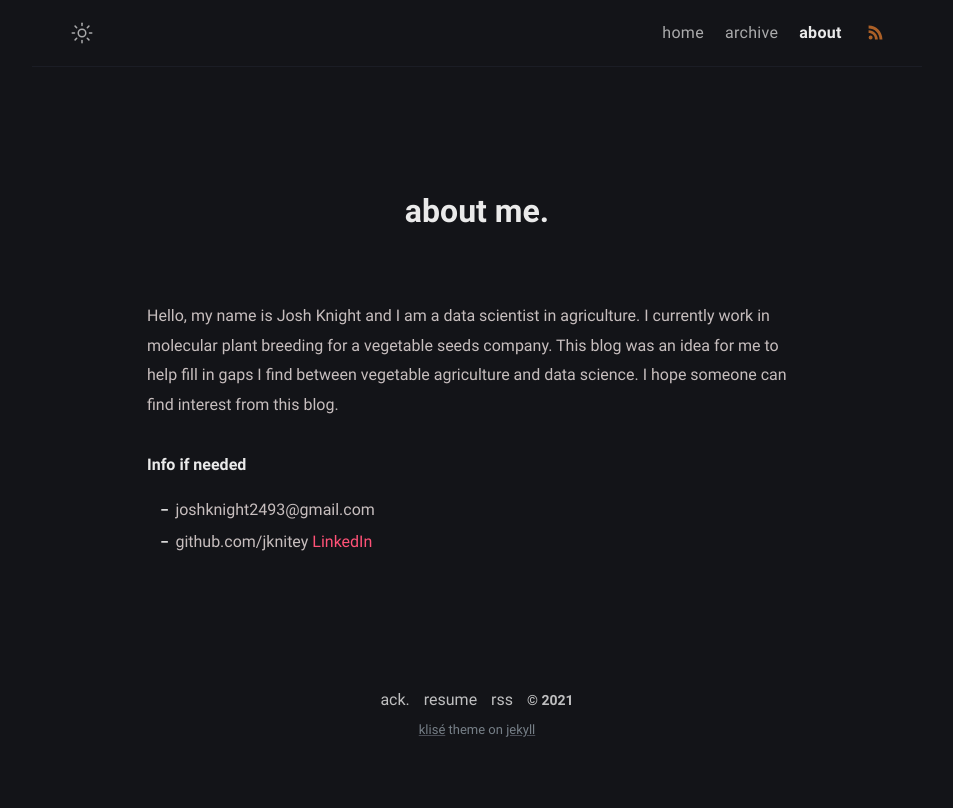
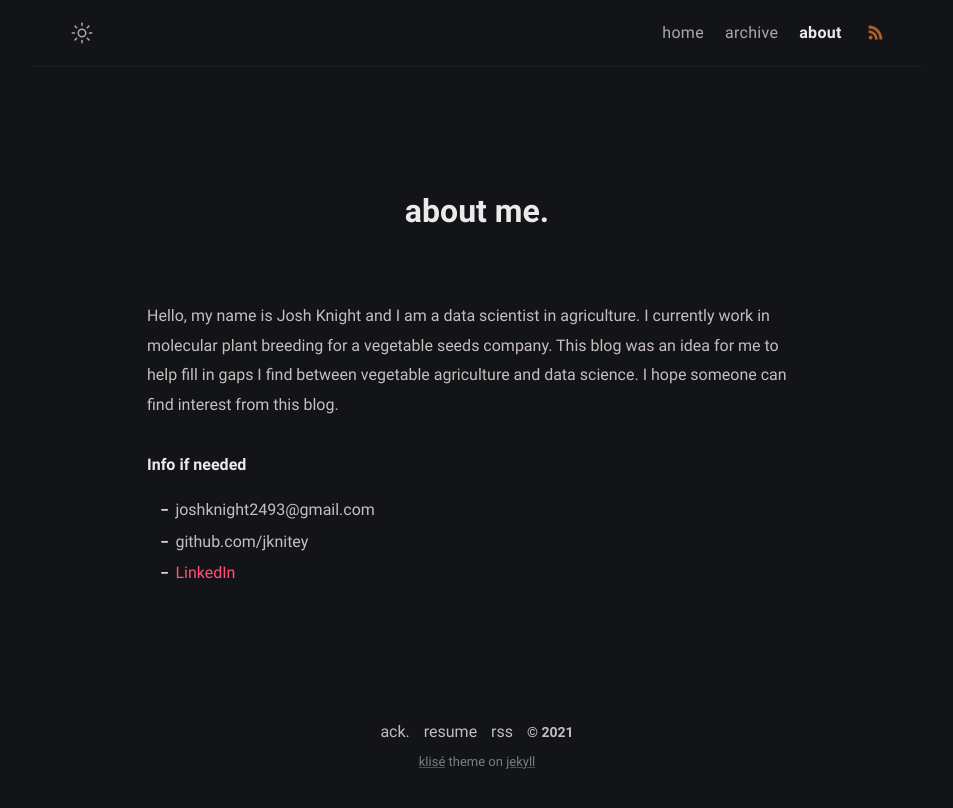
Before and after one commit to jknitey/jknitey.github.io, a Jekyll site: the page built from about.md, in a window 1280 px wide. Shown: the top 808 px of the page, without its empty margins (163-1116 px from the left). Built offline with Jekyll 4.4.1, drawn with Linux system fonts in a browser that asks for light colours.

```diff
--- a/about.md
+++ b/about.md
@@ -12,4 +12,4 @@ Hello, my name is Josh Knight and I am a data scientist in agriculture. I curren
 
 - {{ site.author.email }}
 - github.com/{{ site.author.github }}
-<a href="https://www.linkedin.com/in/josh-knight-1a13a7166/">LinkedIn</a>
+- <a href="https://www.linkedin.com/in/josh-knight-1a13a7166/">LinkedIn</a>
```
